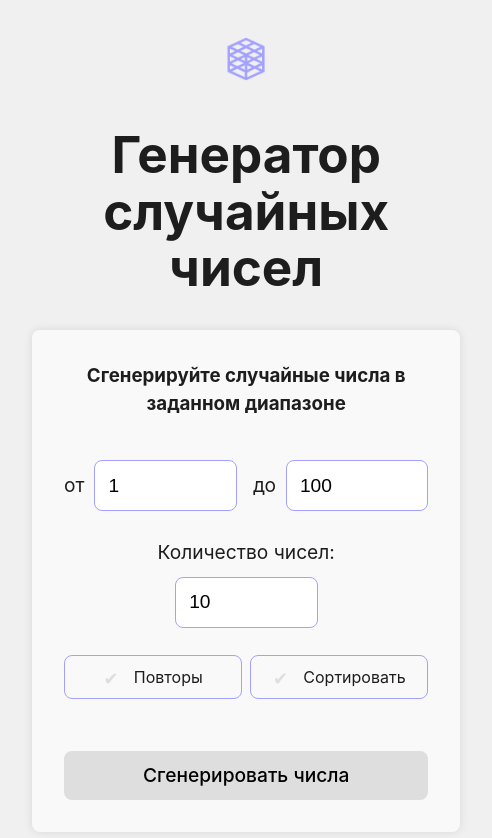
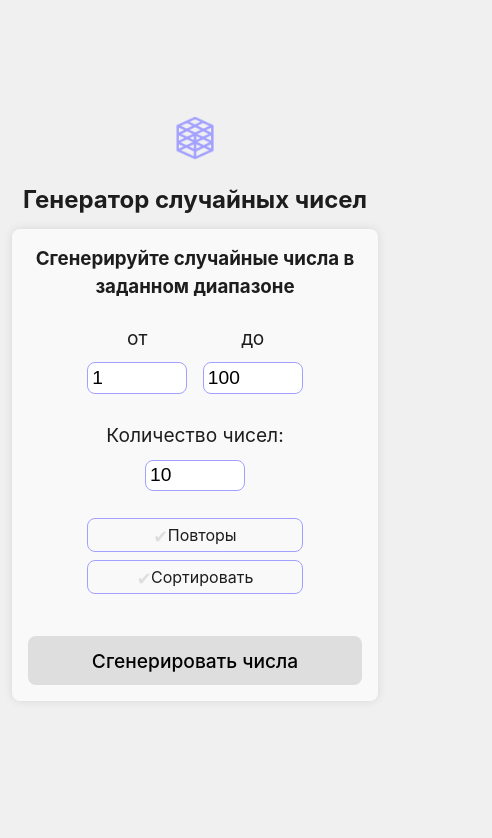
Before and after one commit to Traffic-Service/randomizer, a React (Vite) app: page / in a window 390 px wide. Shown: the top 838 px of the page, 492 px wide, since content can reach past the window. Built offline with nearby package versions, Linux system fonts and the light colour scheme.

Commit message:
мобилка

```diff
--- a/src/App.css
+++ b/src/App.css
@@ -3,6 +3,15 @@
   margin: 0 auto;
   padding: 2rem;
   text-align: center;
+
+  @media (max-width: 480px) {
+    padding: 12px;
+
+
+    h1 {
+      font-size: 24px;
+    }
+  }
 }
 
 .logo {
@@ -30,6 +39,12 @@
   &.result {
     border: 2px solid #A3A1FF;
   }
+
+  @media (max-width: 480px) {
+
+    padding: 1em;
+    gap: 4px;
+  }
 }
 
 .input-group {
@@ -55,6 +70,11 @@
     border-radius: 8px;
     max-width: 114px;
 
+    @media (max-width: 480px) {
+      max-width: 90px;
+      padding: 0.2em;
+    }
+
   }
 
   .range {
@@ -67,7 +87,14 @@
       gap: 0.5em;
       align-items: center;
       width: auto;
+
+
+      @media (max-width: 480px) {
+        flex-direction: column;
+
+      }
     }
+
   }
 
   .checkboxes {
@@ -76,6 +103,10 @@
     gap: 8px;
     margin-bottom: 38px;
     width: 100%;
+
+    @media (max-width: 480px) {
+      flex-direction: column;
+    }
   }
 
   .checkbox {
```
